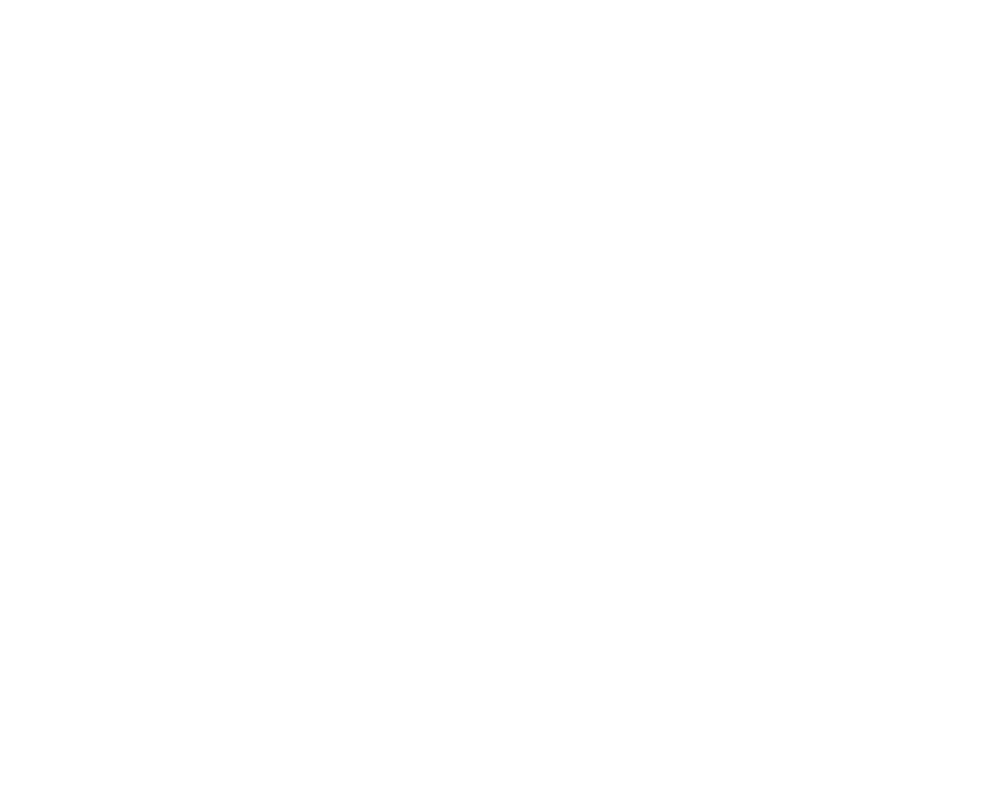
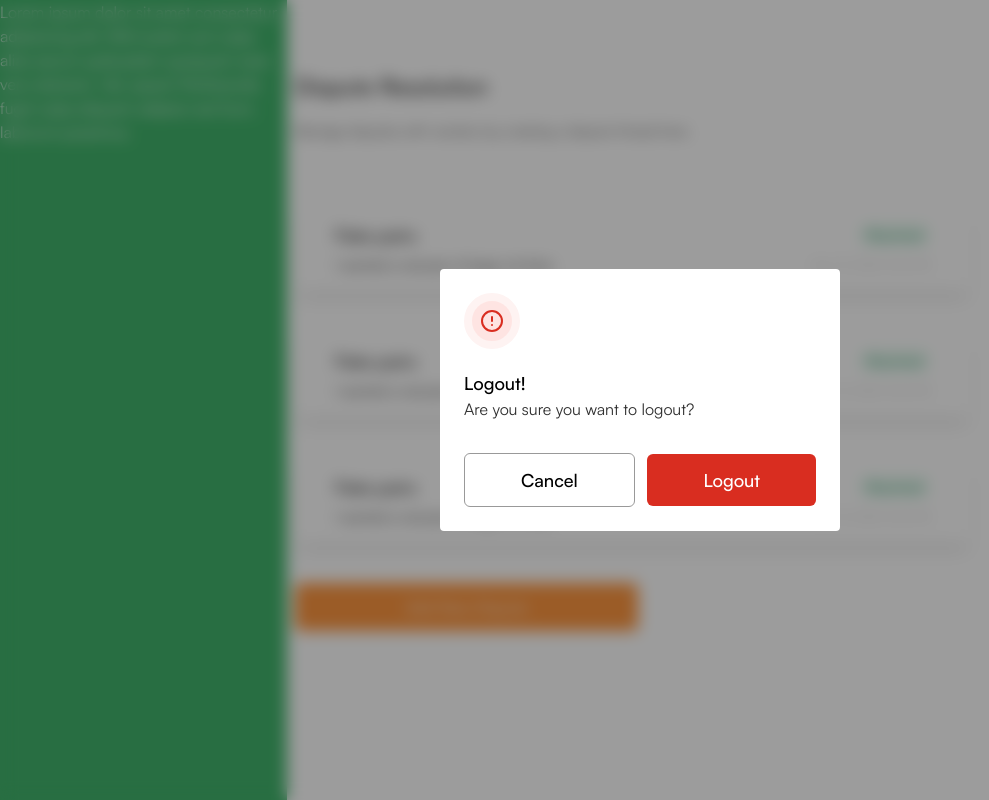
Before and after one commit to Orange-Invent-House-Ltd/mybalance, a React (Vite) app: page /buyer/dispute-resolution/add in a window 1280 px wide. Before the commit this address had no page. Shown: the whole page, without its empty margins (0-989 px from the left). Built offline with nearby package versions, Linux system fonts and the light colour scheme.

Commit message:
added modal

```diff
--- a/src/App.tsx
+++ b/src/App.tsx
@@ -1,6 +1,7 @@
 import { BrowserRouter, Route, Routes } from "react-router-dom";
 import BuyerDashboardLayout from "./layout/BuyerDashboardLayout";
 import Login from "./pages/buyer/auth/Login";
+import AddNewDispute from "./pages/buyer/dashboard/AddNewDispute";
 import CustomerSupport from "./pages/buyer/dashboard/CustomerSupport";
 import DisputeResolution from "./pages/buyer/dashboard/DisputeResolution";
 import Home from "./pages/buyer/dashboard/Home";
@@ -14,6 +15,7 @@
         <Route path="/buyer" element={<BuyerDashboardLayout />}>
           <Route index element={<Home />} />
           <Route path="dispute-resolution" element={<DisputeResolution />} />
+          <Route path="dispute-resolution/add" element={<AddNewDispute />} />
           <Route path="settings" element={<Settings />} />
           <Route path="profile" element={<Profile />} />
           <Route path="customer-support" element={<CustomerSupport />} />
--- /dev/null
+++ b/src/components/buyers/disputeResolution/DisputeCard.tsx
@@ -0,0 +1,20 @@
+import React from 'react'
+
+const DisputeCard = () => {
+  return (
+    <div className="shadow-lg rounded px-10 py-4 w-[676px]">
+      <div className="flex items-center justify-between  ">
+        <h1 className="text-lg font-medium">Fake pairs</h1>
+        <div className="bg-[#ECFDF3] py-[2px] px-[8px] font-medium rounded-2xl  text-sm text-[#027A48] capitalize">
+          resolved
+        </div>
+      </div>
+      <div className="flex items-center justify-between mt-[6px]">
+        <h4 className="text-sm">I wanted a red pair of bags not blue</h4>
+        <h6 className=" text-[#B7B7B7]  text-xs ">Dec 15, 2022 4:56 PM</h6>
+      </div>
+    </div>
+  );
+}
+
+export default DisputeCard
--- a/src/components/reuseable/ChatBubble.tsx
+++ b/src/components/reuseable/ChatBubble.tsx
@@ -11,7 +11,7 @@
       })}
     >
       <div className="flex  items-center justify-between">
-        <p className="font-medium text-lg">MyBalance</p>
+        <p className="font-medium text-lg">{ user? 'you':'MyBalance'}</p>
         <p className="text-[#6D6D6D] text-sm ">Friday 2:21pm</p>
       </div>
       <div
--- /dev/null
+++ b/src/components/reuseable/Modal.tsx
@@ -0,0 +1,25 @@
+import React from 'react'
+import warningIcon from "../../assets/Icons/warningIcon.svg";
+const Modal = () => {
+  return (
+    <div className="fixed top-0 left-0 z-50 w-full h-full bg-[#3a3a3a]/50  backdrop-blur-[8px]">
+      <div className="w-[400px] py-6 px-6 min-h-[246px] rounded absolute bg-white backdrop-blur-xl top-[50%] left-[50%] -translate-y-1/2 -translate-x-1/2 ">
+        <img src={warningIcon} className="mb-5" alt="" />
+        <div className="mb-8  ">
+          <h1 className="text-lg font-medium">Logout!</h1>
+          <p className="text-[#303030] ">Are you sure you want to logout? </p>
+        </div>
+        <div className="flex items-center justify-between">
+          <button className="border-[#999999] border rounded-md py-3 px-14 capitalize text-lg font-medium ">
+            cancel
+          </button>
+          <button className=" rounded-md py-3 px-14 capitalize text-white bg-[#D92D20] text-lg font-medium ">
+            logout
+          </button>
+        </div>
+      </div>
+    </div>
+  );
+}
+
+export default Modal
--- a/src/components/reuseable/MultilineTextField.tsx
+++ b/src/components/reuseable/MultilineTextField.tsx
@@ -22,7 +22,7 @@
         cols={60}
         name="text"
         placeholder="Enter text"
-        className="w-full p-3  focus-within:border-[#747373] border border-[#B7B7B7]"
+        className="w-full resize-none rounded-md outline-none  p-3  focus-within:border-[#747373] border border-[#B7B7B7]"
       ></textarea>
 
       <p
--- a/src/index.css
+++ b/src/index.css
@@ -148,3 +148,6 @@
 html,body{
     @apply font-satoshi
 }
+h1{
+  /* color: #3a3a3a */
+}
--- a/src/layout/BuyerDashboardLayout.tsx
+++ b/src/layout/BuyerDashboardLayout.tsx
@@ -1,12 +1,16 @@
 import { Outlet } from "react-router-dom";
+import Modal from "../components/reuseable/Modal";
 
 const BuyerDashboardLayout = () => {
   return (
     <div className="flex">
+      <Modal />
       <div className="w-[287px] text-white sticky top-0 left-0 h-screen bg-green-600 ">
-        Lorem ipsum dolor sit amet consectetur adipisicing elit. Nihil autem aut culpa alias earum quibusdam quisquam esse vero dolorem. Vel, ipsam! Perferendis fugit culpa aliquam adipisci ea! Eum, laborum possimus.
+        Lorem ipsum dolor sit amet consectetur adipisicing elit. Nihil autem aut
+        culpa alias earum quibusdam quisquam esse vero dolorem. Vel, ipsam!
+        Perferendis fugit culpa aliquam adipisci ea! Eum, laborum possimus.
       </div>
-      <main className=" px-2  pt-[70px]">
+      <main className=" px-2 pb-[10px]  pt-[70px]">
         <Outlet />
       </main>
     </div>
--- a/src/pages/buyer/auth/Login.tsx
+++ b/src/pages/buyer/auth/Login.tsx
@@ -8,12 +8,12 @@
     <div className="flex flex-col-reverse relative md:flex-row">
       <div className="flex-[.7]  flex items-center justify-center px-5">
         <img src={logo} alt="" className="absolute top-10 left-10" />
-        <div className="w-[354px]  ">
+        <div className="w-[400px]  ">
           <div className="flex text-center mt-8 md:mt-0 items-center mb-10 leading-10 w-full  ">
-            <p className="text-primary-dark  flex-1 cursor-pointer capitalize border-b-2 font-medium   border-primary-dark  ">
+            <p className="text-primary-dark  flex-1 cursor-pointer capitalize border-b-2 font-medium px-4 py-3   border-primary-dark  ">
               Login as a customer
             </p>
-            <p className="text-gray flex-1 cursor-pointer capitalize border-b-2 font-medium border-gray  ">
+            <p className="text-[#6D6D6D] flex-1 cursor-pointer capitalize border-b-2 font-medium px-4 py-3 border-[#6D6D6D]  ">
               login as a seller
             </p>
           </div>
@@ -37,7 +37,9 @@
               login
             </Button>
             <div>
-              <p>Don’t have an account? <span>Create one</span></p>
+              <p>
+                Don’t have an account? <span>Create one</span>
+              </p>
             </div>
           </form>
         </div>
--- /dev/null
+++ b/src/pages/buyer/dashboard/AddNewDispute.tsx
@@ -0,0 +1,32 @@
+import React from "react";
+import DisputeCard from "../../../components/buyers/disputeResolution/DisputeCard";
+import { Button } from "../../../components/reuseable/Button";
+import Modal from "../../../components/reuseable/Modal";
+
+const AddNewDispute = () => {
+  return (
+    <div>
+
+      <header className="mb-16">
+        <h1 className="text-[23px] capitalize font-medium ">
+          Dispute resolution
+        </h1>
+        <p className="text-[#303030] text-sm mt-4">
+          Manage disputes with vendors by creating a dispute thread here.
+        </p>
+      </header>
+      <div>
+        <div className="space-y-10">
+          <DisputeCard />
+          <DisputeCard />
+          <DisputeCard />
+          <div className="max-w-[343px]">
+            <Button fullWidth>Add new dispute</Button>
+          </div>
+        </div>
+      </div>
+    </div>
+  );
+};
+
+export default AddNewDispute;
--- a/src/pages/buyer/dashboard/CustomerSupport.tsx
+++ b/src/pages/buyer/dashboard/CustomerSupport.tsx
@@ -4,7 +4,7 @@
 
 const CustomerSupport = () => {
   return (
-    <div>
+    <div >
       <header className="mb-16">
         <h1 className="text-[23px] capitalize font-medium ">
           Customer Support
--- a/src/pages/buyer/dashboard/DisputeResolution.tsx
+++ b/src/pages/buyer/dashboard/DisputeResolution.tsx
@@ -1,5 +1,6 @@
 import React from "react";
 import { Button } from "../../../components/reuseable/Button";
+import MultilineTextField from "../../../components/reuseable/MultilineTextField";
 import TextField from "../../../components/reuseable/TextField";
 
 const DisputeResolution = () => {
@@ -20,7 +21,8 @@
         </div>
         <TextField label="Reason for filing your dispute" />
 
-        <TextField label=" Type in the box below" />
+        <MultilineTextField label="Type in the box below" />
+
         <div className="flex justify-end">
           <div className="w-[350px]">
             <Button disabled fullWidth>
```
Also changed, not shown: src/assets/Icons/warningIcon.svg (added).
